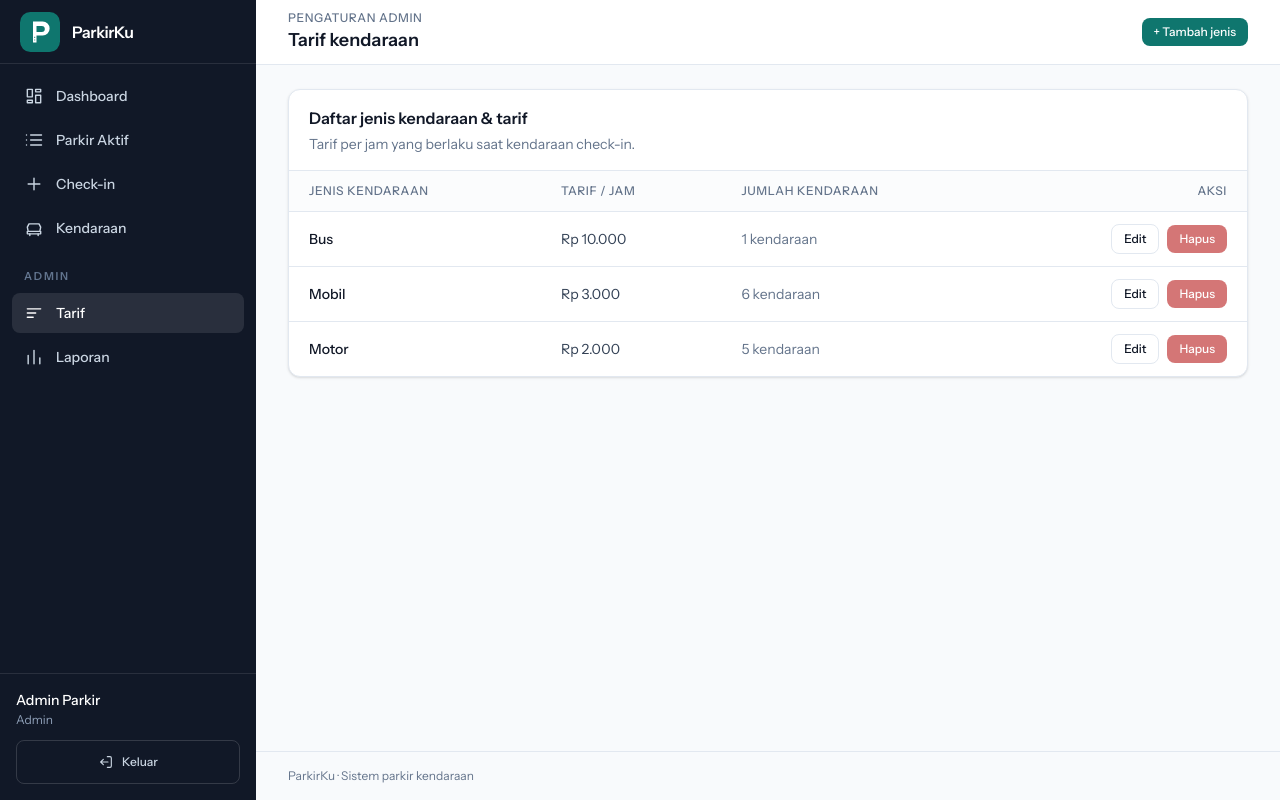
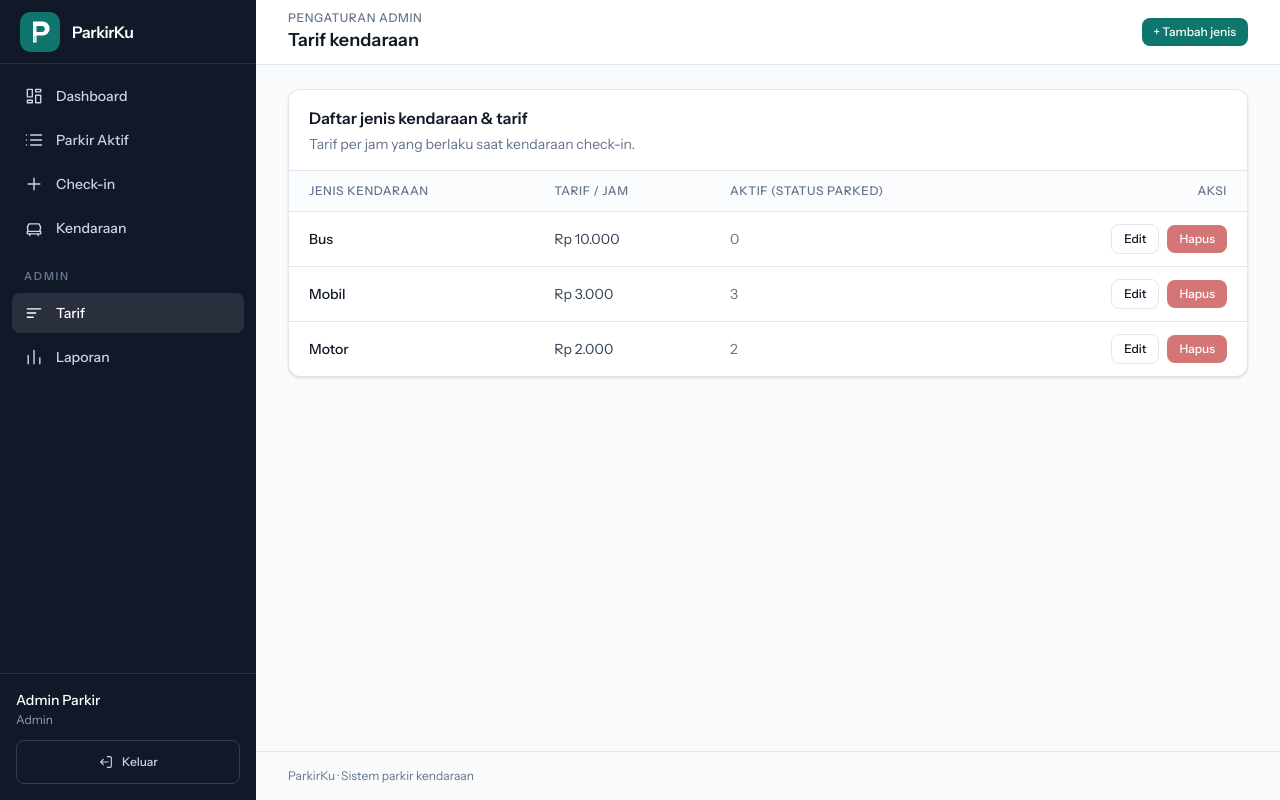
Before and after one commit to kebsixx/app-parkir, a Laravel app: page /vehicle-types in a window 1280 px wide. Run offline with Laravel 12, Linux system fonts and the light colour scheme; a user stored in the database is signed in; data comes from the database, SQL or seed files in the repository; style sheets or scripts are compiled from the project's sources; parts of the project's set-up code (start-up, migrations or seed data) failed here and were passed over; some libraries are stand-ins or nearby versions.

Commit message:
Tarif: label/jelasakan jumlah aktif (status parked) + activeSessionCount()

```diff
--- a/app/Models/VehicleType.php
+++ b/app/Models/VehicleType.php
@@ -2,6 +2,7 @@
 
 namespace App\Models;
 
+use App\Models\ParkingSession;
 use Illuminate\Database\Eloquent\Factories\HasFactory;
 use Illuminate\Database\Eloquent\Model;
 use Illuminate\Database\Eloquent\Relations\HasMany;
@@ -26,4 +27,11 @@ class VehicleType extends Model
     {
         return $this->hasMany(Vehicle::class);
     }
+
+    public function activeSessionCount(): int
+    {
+        return (int) $this->vehicles()
+            ->whereHas('parkingSessions', fn ($query) => $query->where('status', ParkingSession::STATUS_PARKED))
+            ->count();
+    }
 }
--- a/resources/views/vehicle-types/index.blade.php
+++ b/resources/views/vehicle-types/index.blade.php
@@ -22,7 +22,7 @@
                         <tr>
                             <th scope="col" class="px-5 py-3 font-medium whitespace-nowrap">Jenis kendaraan</th>
                             <th scope="col" class="px-5 py-3 font-medium whitespace-nowrap">Tarif / jam</th>
-                            <th scope="col" class="px-5 py-3 font-medium whitespace-nowrap">Jumlah kendaraan</th>
+                            <th scope="col" class="px-5 py-3 font-medium whitespace-nowrap">Aktif (status parked)</th>
                             <th scope="col" class="px-5 py-3 text-right font-medium whitespace-nowrap">Aksi</th>
                         </tr>
                     </thead>
@@ -31,7 +31,9 @@
                             <tr class="hover:bg-surface/50">
                                 <td class="px-5 py-3 whitespace-nowrap font-medium text-ink">{{ $type->name }}</td>
                                 <td class="px-5 py-3 whitespace-nowrap text-ink-soft">Rp {{ number_format($type->hourly_rate, 0, ',', '.') }}</td>
-                                <td class="px-5 py-3 whitespace-nowrap text-muted">{{ $type->vehicles_count }} kendaraan</td>
+                                <td class="px-5 py-3 whitespace-nowrap text-muted">
+                                    {{ $type->activeSessionCount() }}
+                                </td>
                                 <td class="px-5 py-3 whitespace-nowrap">
                                     <div class="flex items-center justify-end gap-2">
                                         <x-ui.button :href="route('vehicle-types.edit', $type)" variant="secondary" size="sm">Edit</x-ui.button>
```
